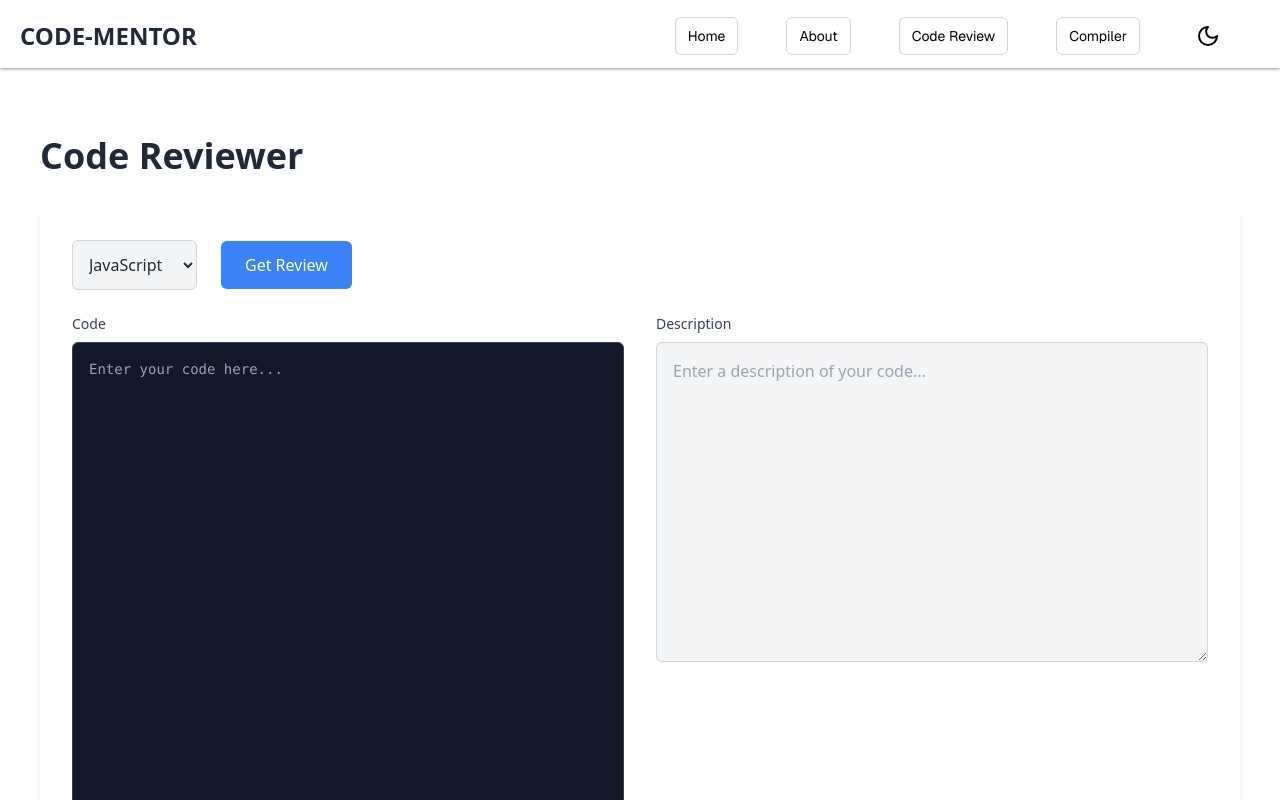
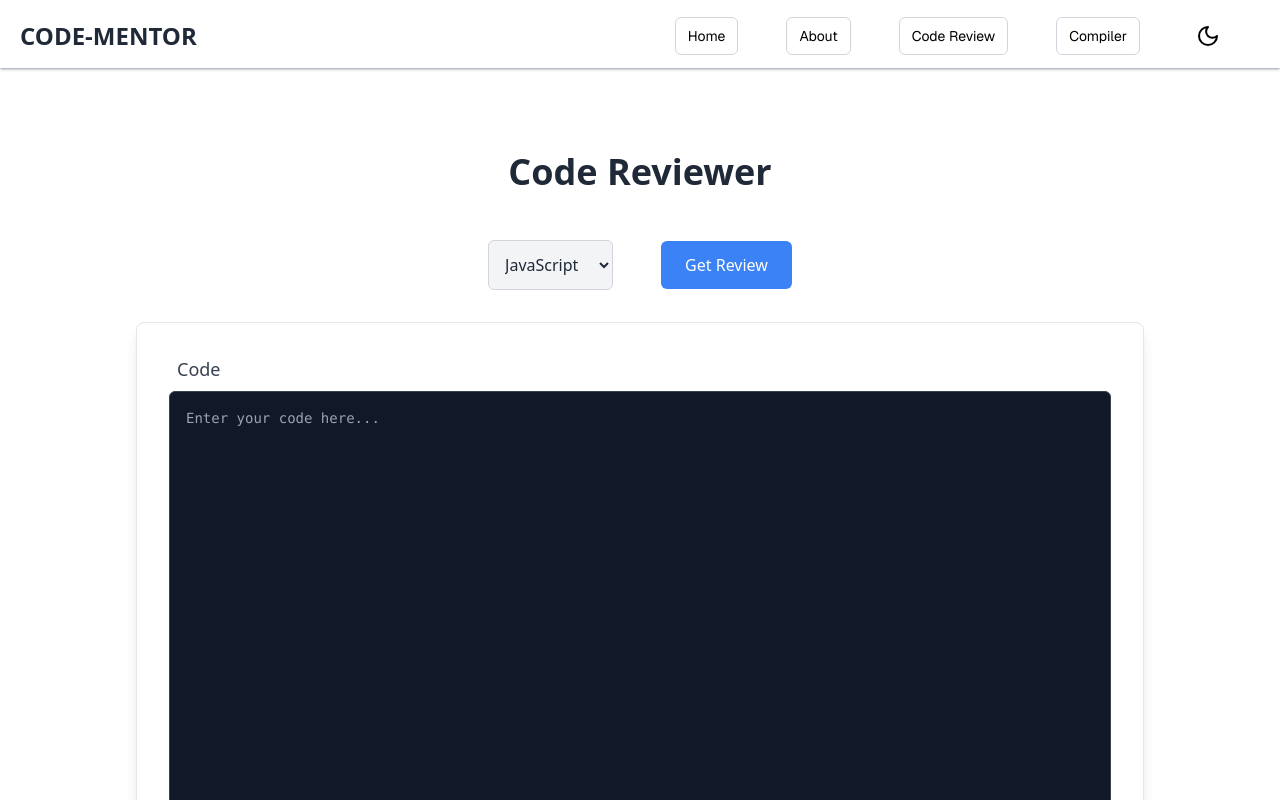
Before and after one commit to vanshanand34/nexathon, a Next.js app in the folder code-mentor-ai/: page /code-review in a window 1280 px wide. Shown: the top 800 px of the page. Built offline with nearby package versions, Linux system fonts and the light colour scheme.

Commit message:
fix: UI changes in code review page

```diff
--- a/code-mentor-ai/src/app/code-review/Review.tsx
+++ b/code-mentor-ai/src/app/code-review/Review.tsx
@@ -35,6 +35,7 @@ export default function Home() {
   const [reviewResult, setReviewResult] = useState<CodeReviewResponse | null>(null);
   const [loading, setLoading] = useState(false);
   const [error, setError] = useState<string | null>(null);
+  const languages = ['javascript', 'python', 'java', 'typescript'];
 
   const handleSubmit = async (e: FormEvent) => {
     e.preventDefault();
@@ -64,11 +65,10 @@ export default function Home() {
 
   return (
     <div className="min-h-screen pt-24">
-      <div className="w-full mx-auto p-8">
-        <h1 className="text-4xl font-bold mb-8 text-gray-800 dark:text-white">Code Reviewer</h1>
+      <div className="w-full mx-auto p-8 md:px-32">
+        <h1 className="text-4xl text-center py-4 font-bold mb-8 text-gray-800 dark:text-white">Code Reviewer</h1>
 
-        <div className="bg-white p-8 rounded-lg shadow-md">
-          <div className="flex items-center mb-6">
+        <div className="flex items-center justify-center gap-x-6 auto-rows-[1fr] pb-8">
           <select
             value={formData.language}
             onChange={(e) => setFormData({ ...formData, language: e.target.value })}
@@ -89,10 +89,11 @@ export default function Home() {
           </button>
         </div>
 
-          <div className="w-full grid md:grid-cols-2 gap-8">
+        <div className="bg-white dark:bg-gray-700 p-8 rounded-lg border shadow-lg">
+          <div className="w-full grid md:grid-cols-1 gap-8">
             {/* Syntax-highlighted Code Editor */}
             <div>
-              <label className="block text-sm font-medium text-gray-700 mb-2 dark:text-white">Code</label>
+              <label className="block text-sm md:text-lg px-2 font-medium text-gray-700 mb-2 dark:text-white">Code</label>
               <div className="rounded-md bg-gray-900 text-white border border-gray-700 min-h-[70vh]">
                 <Editor
                   value={formData.code}
@@ -101,7 +102,7 @@ export default function Home() {
                     Prism.highlight(code, Prism.languages[formData.language], formData.language)
                   }
                   padding={16}
-                  className="focus:outline-none text-sm font-mono min-h-[70vh]"
+                  className="focus:outline-none focus:border-0 text-sm font-mono min-h-[70vh]"
                   placeholder="Enter your code here..."
                 />
               </div>
@@ -109,14 +110,15 @@ export default function Home() {
 
             {/* Description Input */}
             <div>
-              <label className="block text-sm font-medium text-gray-700 mb-2 dark:text-white">Description</label>
+              <label className="block text-sm md:text-base px-2 font-medium text-gray-700 mb-2 dark:text-white">Description</label>
               <textarea
                 value={formData.description}
                 onChange={(e) => setFormData({ ...formData, description: e.target.value })}
-                className="w-full h-80 p-4 rounded-md bg-gray-100 text-gray-800 border border-gray-300 focus:outline-none focus:ring-2 focus:ring-blue-500"
+                className="w-full h-60 p-4 rounded-md bg-gray-100 text-gray-800 border border-gray-300 focus:outline-none focus:ring-2 focus:ring-blue-500"
                 placeholder="Enter a description of your code..."
                 required
               />
+
             </div>
           </div>
         </div>
```
Lines whose indentation alone changed are shown as unchanged.
